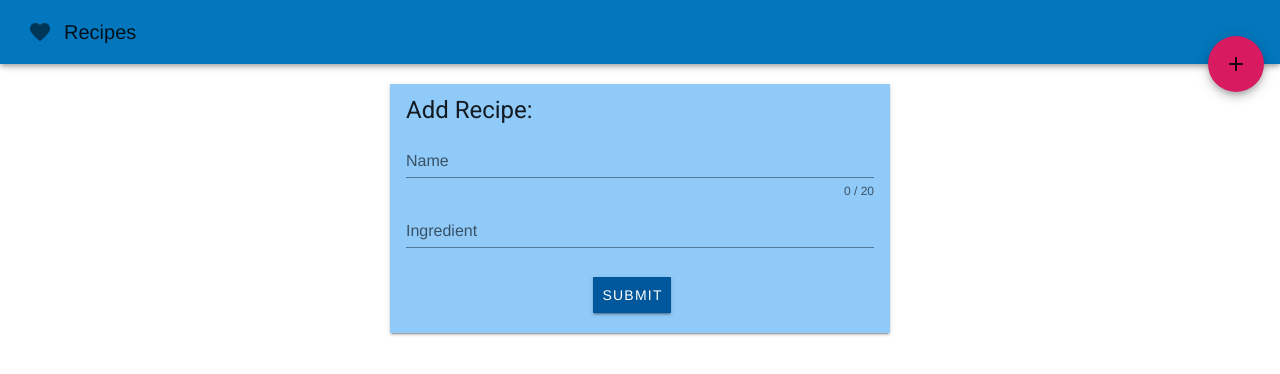
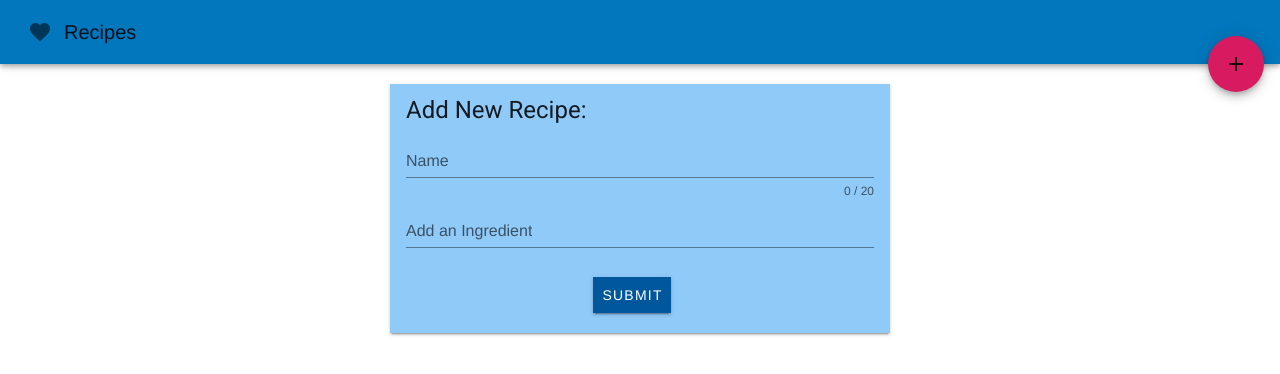
Before and after one commit to TV321/v-recipes, a Vue app: page /add-recipe in a window 1280 px wide. Shown: the top 374 px of the page. Built offline with nearby package versions, Linux system fonts and the light colour scheme.

Commit message:
update collection

```diff
--- a/package.json
+++ b/package.json
@@ -10,6 +10,7 @@
   "dependencies": {
     "core-js": "^3.6.4",
     "firebase": "^7.14.2",
+    "slugify": "^1.4.0",
     "vue": "^2.6.11",
     "vue-router": "^3.1.6",
     "vuetify": "^2.2.11"
--- a/src/views/AddRecipe.vue
+++ b/src/views/AddRecipe.vue
@@ -8,22 +8,35 @@
 
     <v-list-item>
     <v-list-item-content>
-        <v-list-item-title class="headline mb-1">Add Recipe:</v-list-item-title>
+        <v-list-item-title class="headline mb-1">Add New Recipe:</v-list-item-title>
         <v-form @submit.prevent="onSubmit">
             <v-text-field
-            v-model="name"
-            :counter="20"
-            label="Name"
-            required
+                v-model="name"
+                :counter="20"
+                label="Name"
+
             ></v-text-field>
 
             <v-text-field
-            v-model="ingredient"
-            label="Ingredient"
-            required
+                v-for="(ing, index) in ingredients" :key="index"
+                v-model="ingredients[index]"
+                label="Ingredient"
+
             ></v-text-field>
 
+            <v-text-field
+                v-model="ingredient"
+                label="Add an Ingredient"
+                @keydown.tab.prevent="addIng"
+
+            ></v-text-field>
+
+            <div class="text-center">
+                <p v-if="warningMsg" class="red--text text--darken-4">{{ warningMsg }}</p>
+            </div>
             <v-card-actions style="justify-content: center">
+
+
                 <v-btn color="light-blue darken-4" dark tile class="mr-4" type="submit" right>submit</v-btn>
             </v-card-actions>
 
@@ -34,17 +47,49 @@
 </template>
 
 <script>
+import db from '@/firebase/init'
+import slugify from 'slugify'
+
 export default {
     name: 'AddRecipe',
     data() {
         return {
             name: '',
             ingredient: '',
+            ingredients: [],
+            warningMsg: '',
+            slug: ''
         }
     },
     methods: {
         onSubmit() {
-            console.log(this.name)
+            if(this.name) {
+                this.warningMsg = ''
+                this.slug = slugify(this.name, {
+                    replacement: '-',
+                    lower: true,
+                    remove: /[*+~.()'"!:@]/g
+                })
+                db.collection('recipes').add({
+                    title: this.name,
+                    ingredients: this.ingredients,
+                    slug: this.slug
+                }).then(() => {
+                    this.$router.push({ name: 'Home'})
+                }).catch(err => console.log(err))
+            } else {
+                this.warningMsg = 'Enter a name of recipe'
+            }
+            console.log(this.name, this.ingredients)
+        },
+        addIng() {
+            if(this.ingredient) {
+                this.ingredients.push(this.ingredient)
+                this.ingredient = ''
+                this.warningMsg = ''
+            } else {
+                this.warningMsg = 'Enter a value to add an ingredient'
+            }
         }
     }
 }
```
Also changed, not shown: 1 other file (tests, documents, lock files or other folders).
